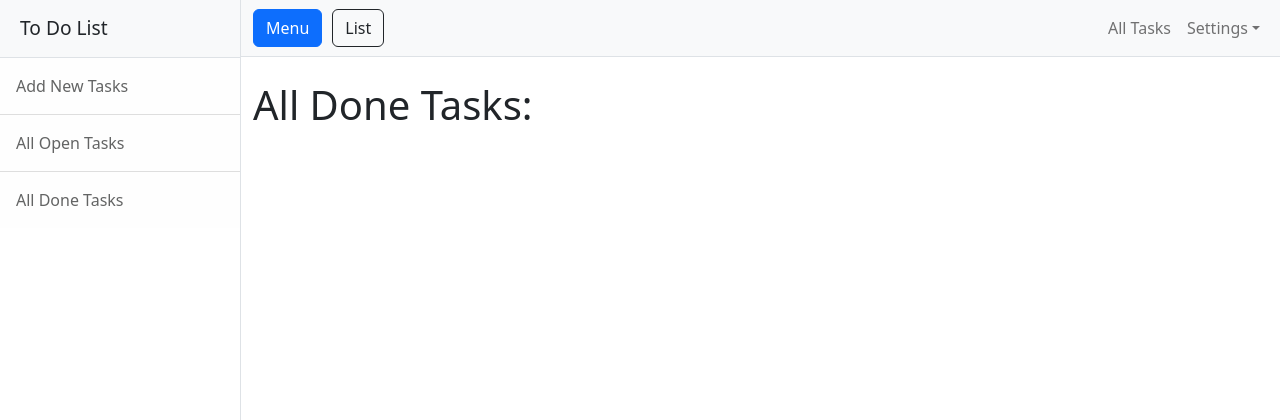
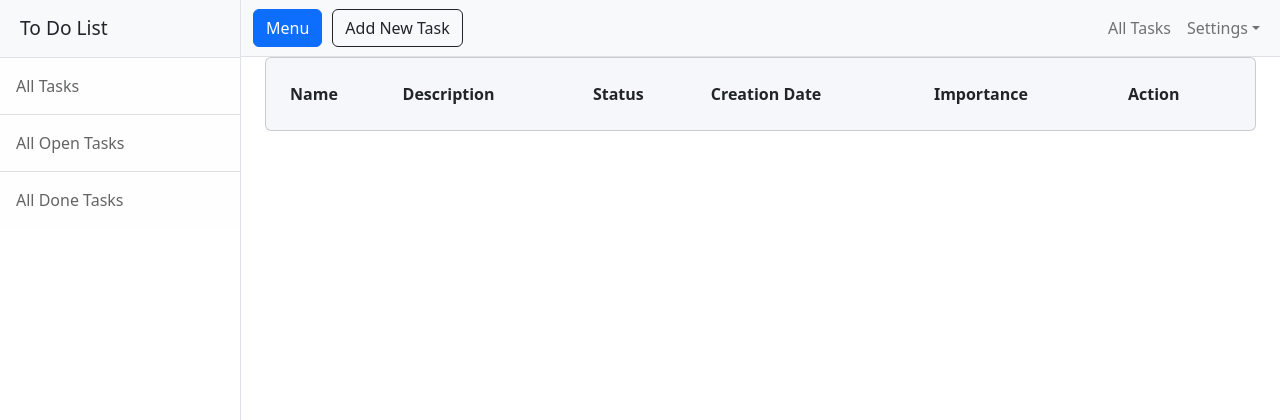
Before and after one commit to gmorlo/ToDoList, a Flask app: page /all-done-tasks in a window 1280 px wide. Shown: the top 420 px of the page. Run offline with Flask 3, Linux system fonts and the light colour scheme; lists and menus that the app fills with data are empty; some libraries are stand-ins or nearby versions.

Commit message:
Change navbar buttons

```diff
--- a/templates/all-done-tasks.html
+++ b/templates/all-done-tasks.html
@@ -4,7 +4,61 @@
 
         <!-- Page content-->
         <div class="container-fluid">
-            <h1 class="mt-4">All Done Tasks:</h1>
+            <div class="mask d-flex align-items-center h-100">
+                <div class="container d-flex justify-content-center">
+                    <div class="card shadow-2-strong w-100" style="background-color: #f5f7fa;">
+                        <div class="card-body">
+                            <div class="table-responsive">
+                                <table class="table table-borderless mb-0">
+                                    <thead>
+                                    <tr>
+                                        <th scope="col">Name</th>
+                                        <th scope="col">Description</th>
+                                        <th scope="col">Status</th>
+                                        <th scope="col">Creation Date</th>
+                                        <th scope="col">Importance</th>
+                                        <th scope="col">Action</th>
+                                    </tr>
+                                    </thead>
+                                    <tbody>
+                                    {% for task in all_tasks %}
+                                        {% if task.status == "Open" %}
+                                            <tr>
+                                                <td>{{ task.name }}</td>
+                                                <td>
+                                                  <span class="description-wrapper" title="{{ task.description }}">
+                                                    {{ task.description[:30] }}{% if task.description|length > 30 %}
+                                                        ...{% endif %}
+                                                  </span>
+                                                </td>
+                                                <td>{{ task.status }}</td>
+                                                <td>{{ task.date }}</td>
+                                                <td>
+                                                    <div class="star-rating-list">
+                                                        <i class="bi bi-star-fill-list"></i>
+                                                        {% for _ in range(task.importance) %}
+                                                            <i class="bi bi-star-fill"></i>
+                                                        {% endfor %}
+                                                    </div>
+                                                </td>
+                                                <td>
+                                                    <a class="class= btn btn-sm btn-success"
+                                                       href="{{ url_for('update_tasks_done', task_id=task.id) }}">Done</a>
+                                                    <a class="class= btn btn-sm btn-warning"
+                                                       href="{{ url_for('update_tasks', task_id=task.id) }}">Update</a>
+                                                    <a class="class= btn btn-sm btn-danger"
+                                                       href="{{ url_for('delete_task', task_id=task.id) }}">Delete</a>
+                                                </td>
+                                            </tr>
+                                        {% endif %}
+                                    {% endfor %}
+                                    </tbody>
+                                </table>
+                            </div>
+                        </div>
+                    </div>
+                </div>
+            </div>
         </div>
     </div>
 </div>
--- a/templates/all-pending-tasks.html
+++ b/templates/all-pending-tasks.html
@@ -4,7 +4,6 @@
 
         <!-- Page content-->
         <div class="container-fluid">
-            <h1 class="mt-4">Random Task</h1>
             <div class="mask d-flex align-items-center h-100">
                 <div class="container d-flex justify-content-center">
                     <div class="card shadow-2-strong w-100" style="background-color: #f5f7fa;">
--- a/templates/all-tasks.html
+++ b/templates/all-tasks.html
@@ -5,7 +5,6 @@
 
         <!-- Page content-->
         <div class="container-fluid">
-            <h1 class="mt-4">TO DO:</h1>
             <div class="mask d-flex align-items-center h-100">
                 <div class="container d-flex justify-content-center">
                     <div class="card shadow-2-strong w-100" style="background-color: #f5f7fa;">
--- a/templates/header.html
+++ b/templates/header.html
@@ -21,7 +21,7 @@
         <div class="sidebar-heading border-bottom bg-light">To Do List</div>
         <div class="list-group list-group-flush">
             <a class="list-group-item list-group-item-action list-group-item-light p-3"
-               href="{{ url_for('views.put_new_task') }}">Add New Tasks</a>
+               href="{{ url_for('views.get_all_tasks') }}">All Tasks</a>
             <a class="list-group-item list-group-item-action list-group-item-light p-3"
                href="{{ url_for('views.get_all_pending_tasks') }}">All Open Tasks</a>
             <a class="list-group-item list-group-item-action list-group-item-light p-3"
@@ -34,7 +34,7 @@
         <nav class="navbar navbar-expand-lg navbar-light bg-light border-bottom">
             <div class="container-fluid">
                 <button class="btn btn-primary" id="sidebarToggle" style="margin-right: 10px;">Menu</button>
-                <a class="btn btn-white" href="{{ url_for('views.get_all_tasks') }}" style="border: 1px solid;">List</a>
+                <a class="btn btn-white" href="{{ url_for('views.put_new_task') }}" style="border: 1px solid;">Add New Task</a>
                 <button class="navbar-toggler" type="button" data-bs-toggle="collapse"
                         data-bs-target="#navbarSupportedContent" aria-controls="navbarSupportedContent"
                         aria-expanded="false" aria-label="Toggle navigation"><span class="navbar-toggler-icon"></span>
```
Also changed, not shown: instance/to_do_list.db.
